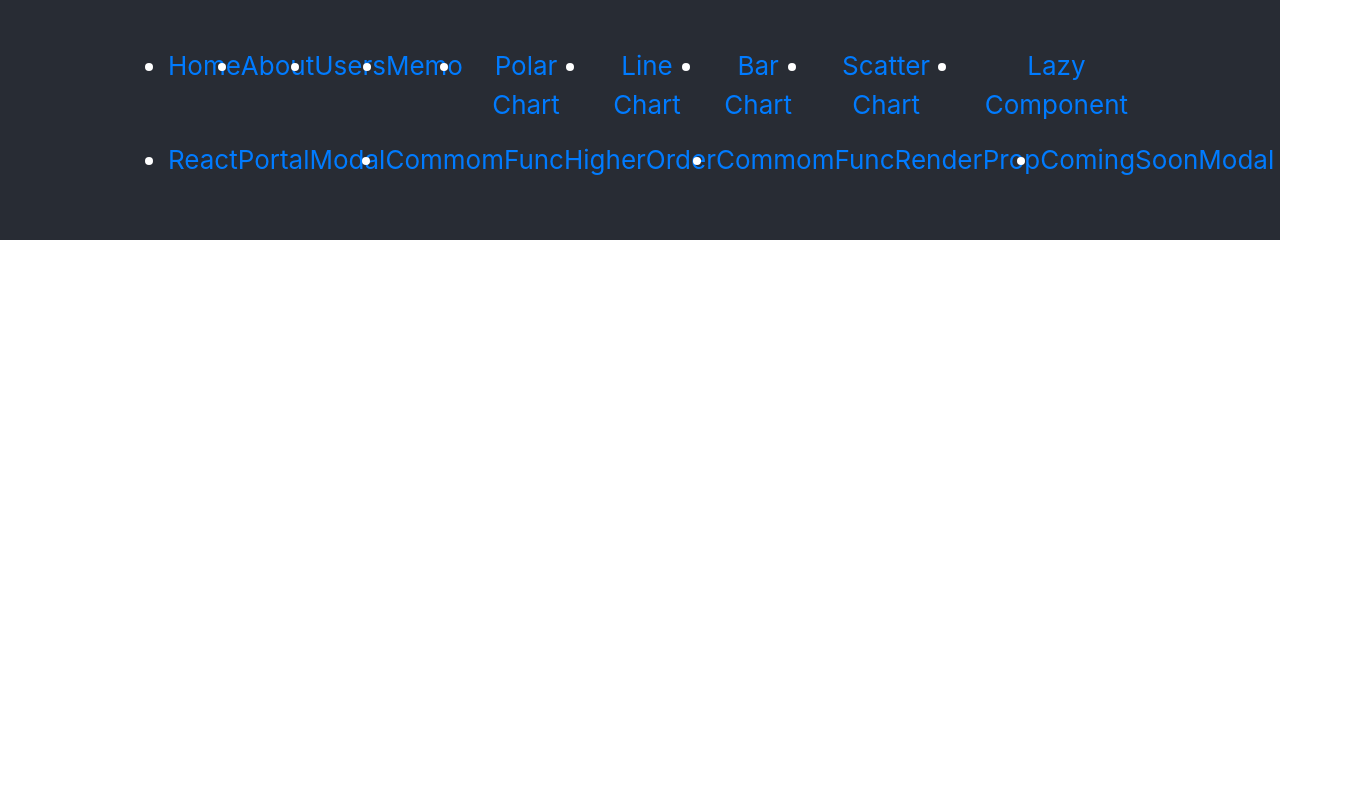
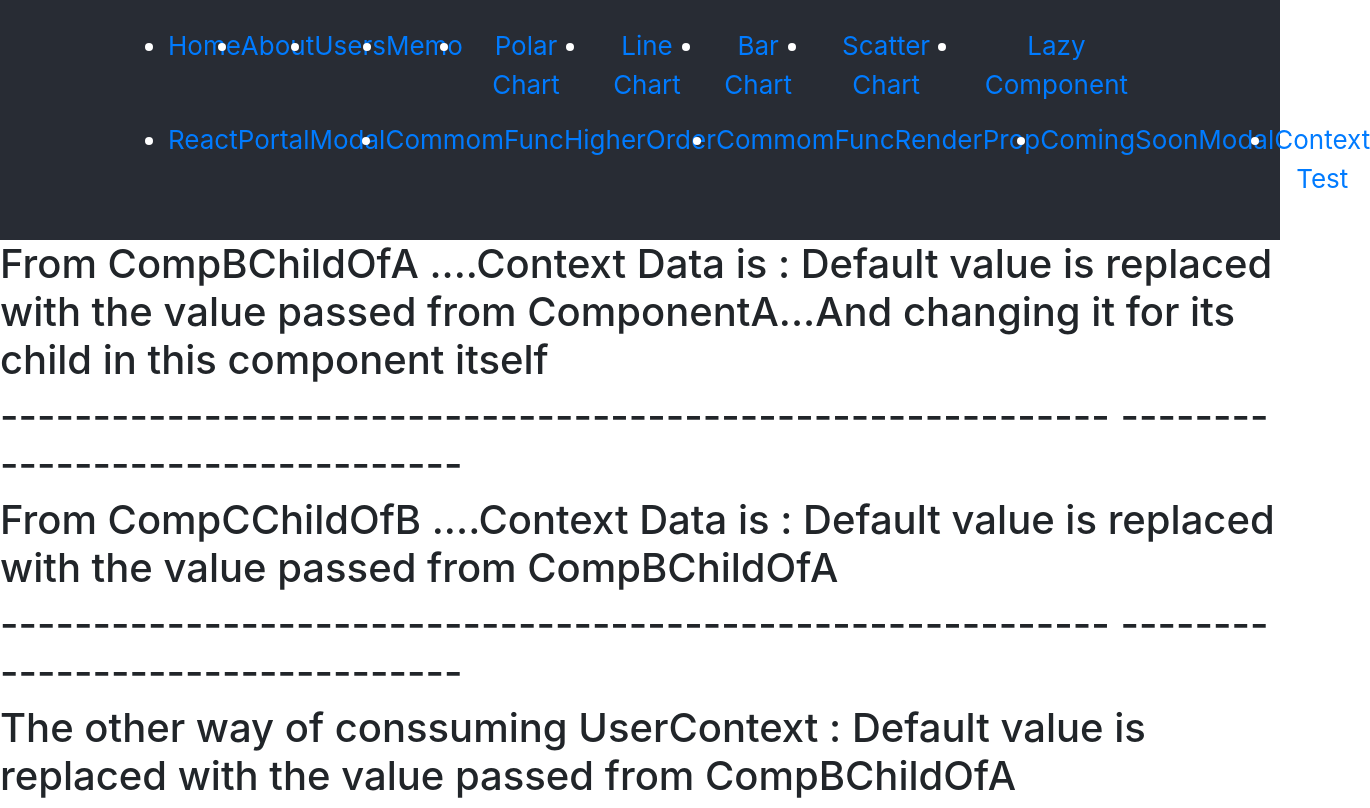
Before and after one commit to 709637/HighCharts-With-React, a React (Create React App) app: page /contexttest in a window 1280 px wide. Shown: the whole page, 1370 px wide, since content can reach past the window. Built offline with nearby package versions, Linux system fonts and the light colour scheme; what highcharts-more would draw is missing.

Commit message:
React Context added for data sharing across multiple child levels

```diff
--- /dev/null
+++ b/src/Components/CommonFunctionality/ContextAPI/CompBChildOfA.js
@@ -0,0 +1,36 @@
+import React from 'react';
+import {useLocation, useHistory} from 'react-router';
+import CompCChildOfB from './CompCChildOfB';
+import { UserProvider, UserConsumer } from './UserContext';
+
+class CompBChildOfA extends React.Component {
+
+ constructor(props){
+    super(props);
+ }
+
+ render(){
+    return (
+        <div>
+            <UserConsumer>
+            {UserContext => {
+                   return <div><h1>From CompBChildOfA ....Context Data is : {UserContext}
+                   ...And changing it for its child in this component itself</h1>
+                   <h1>------------------------------------------------------------
+                       ---------------------------------</h1>
+                       </div>
+                   //when no Provider are there in parent components it displayes the default value set in UserContext.js
+               }}
+            </UserConsumer>
+            <UserProvider value="Default value is replaced with the value passed from CompBChildOfA">
+                    <CompCChildOfB>
+
+                    </CompCChildOfB>
+                </UserProvider>
+        </div>
+        );
+ }
+
+}
+
+export default CompBChildOfA;
--- /dev/null
+++ b/src/Components/CommonFunctionality/ContextAPI/CompCChildOfB.js
@@ -0,0 +1,34 @@
+import React from 'react';
+import {useLocation, useHistory} from 'react-router';
+import UserContext,{UserConsumer} from './UserContext';
+
+class CompCChildOfB extends React.Component {
+
+ constructor(props){
+    super(props);
+ }
+
+
+ render(){
+    return (
+        <div>
+           <UserConsumer>
+               {UserContext => {
+                   return <h1>From CompCChildOfB ....Context Data is : {UserContext}</h1>
+                   //when no Provider are there in parent components  it displayes the default value set in UserContext.js
+               }}
+           </UserConsumer>
+
+           <h1>------------------------------------------------------------
+                       ---------------------------------</h1>
+
+            <h1>The other way of conssuming UserContext : {this.context}</h1>
+        </div>
+        );
+ }
+
+}
+
+CompCChildOfB.contextType = UserContext;
+
+export default CompCChildOfB;
--- /dev/null
+++ b/src/Components/CommonFunctionality/ContextAPI/ComponentA.js
@@ -0,0 +1,26 @@
+import React from 'react';
+import { useLocation, useHistory } from 'react-router';
+import CompBChildOfA from './CompBChildOfA';
+import { UserProvider } from './UserContext';
+
+class ComponentA extends React.Component {
+
+    constructor(props) {
+        super(props);
+    }
+
+    render() {
+        return (
+            <div>
+                <UserProvider value="Default value is replaced with the value passed from ComponentA">
+                    <CompBChildOfA>
+
+                    </CompBChildOfA>
+                </UserProvider>
+            </div>
+        );
+    }
+
+}
+
+export default ComponentA;
--- /dev/null
+++ b/src/Components/CommonFunctionality/ContextAPI/UserContext.js
@@ -0,0 +1,10 @@
+import React from 'react';
+
+const UserContext = React.createContext("Default Value");
+
+const UserProvider = UserContext.Provider;
+const UserConsumer = UserContext.Consumer;
+
+export {UserProvider, UserConsumer}
+
+export default UserContext;
--- a/src/Components/ReactModalWithCountDownTimer/ModalCountDown.js
+++ b/src/Components/ReactModalWithCountDownTimer/ModalCountDown.js
@@ -6,7 +6,7 @@ import { withRouter } from 'react-router-dom';
 
 const ComingSoonModal = (props) => {
 
-	const inaugurationDate = new Date('May 23, 2020 21:25:00');
+	const inaugurationDate = new Date('Jun 23, 2020 21:25:00');
 
 	let cuurentDate = new Date();
 
--- a/src/Router.js
+++ b/src/Router.js
@@ -13,6 +13,7 @@ import ScatterChart from './Components/Charts/ScatterChart';
 import ParentComp from './Components/CommonFunctionality/HigherOrderComponent/ParentForCommonFuncDisp';
 import ParentComponent from './Components/CommonFunctionality/RenderProp/ParentForCommonFuncDisp';
 import ComingSoonModal from './Components/ReactModalWithCountDownTimer/ModalCountDown';
+import ComponentA from './Components/CommonFunctionality/ContextAPI/ComponentA';
 
 const newHistory = createBrowserHistory();
 
@@ -72,6 +73,9 @@ const Routes = () => {
                         <li>
                             <Link to="/ComingSoonModal">ComingSoonModal</Link>
                         </li>
+                        <li>
+                            <Link to="/contexttest">Context Test</Link>
+                        </li>
                     </ul>
 
                 </header>
@@ -92,6 +96,7 @@ const Routes = () => {
                     <Route exact path="/CommomFunc" component={ParentComp}></Route>
                     <Route exact path="/ParentComponent" component={ParentComponent}></Route>
                     <Route exact path="/ComingSoonModal" component={ComingSoonModal}></Route>
+                    <Route exact path="/contexttest" component={ComponentA}></Route>
                     <Route exact path="/lazyComp" render={props => (<Suspense fallback={<div>Loading...</div>}>
                         <LazyLoad {...props} />
                     </Suspense>)}>
```
